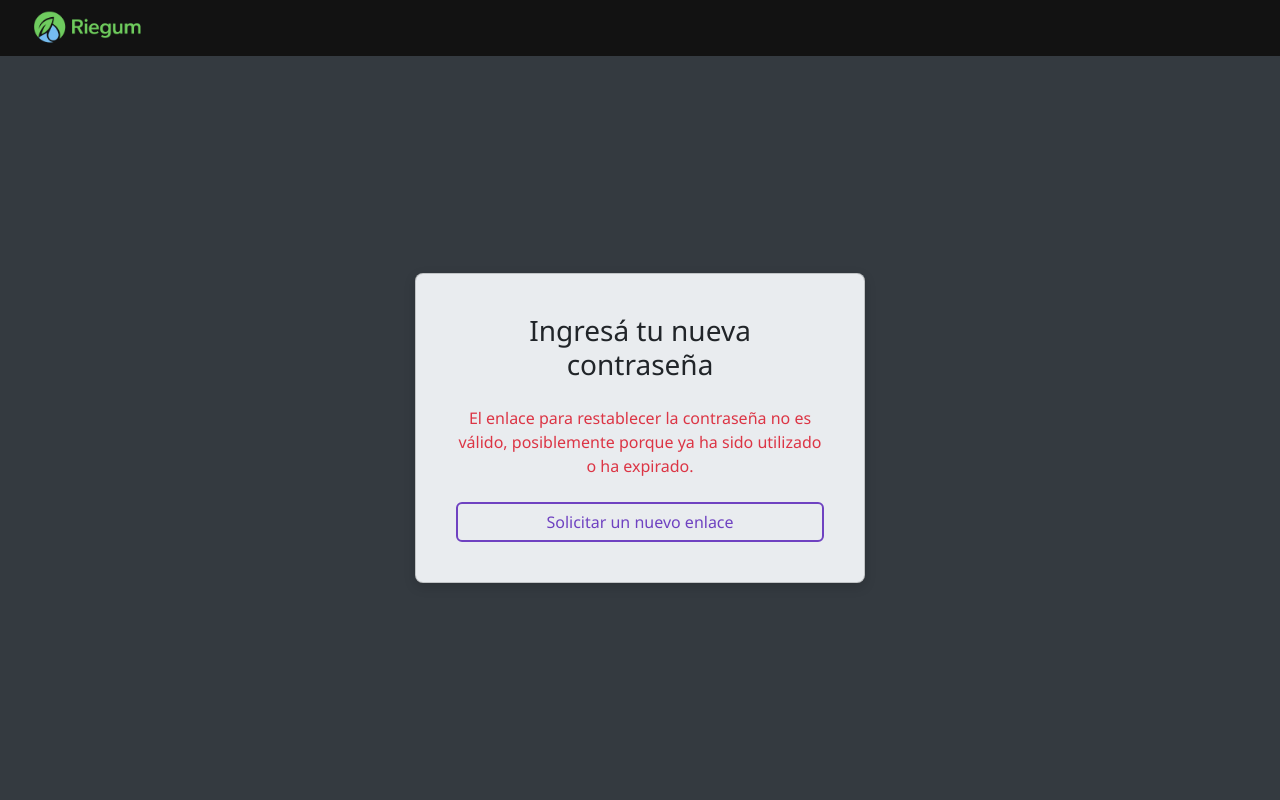
After one commit to NicolasAzaceta/Riego-Indoor, a Django app: page /accounts/reset/1/1/ in a window 1280 px wide. The commit adds this page. Run offline with Django 5.2, Linux system fonts and the light colour scheme.

Commit message:
primer flujo de recuperacion de contraseña

```diff
--- a/plantas/urls.py
+++ b/plantas/urls.py
@@ -13,5 +13,4 @@ urlpatterns = [
     path('register/', register_view, name='register'),
     path('privacy/', privacy_view, name='privacy'),
     path('terms/', terms_view, name='terms'),
-
 ]
--- a/riego_indoor/urls.py
+++ b/riego_indoor/urls.py
@@ -1,5 +1,6 @@
 from django.contrib import admin
 from django.urls import path, include
+from django.contrib.auth import views as auth_views
 from rest_framework_simplejwt.views import TokenRefreshView
 from notificaciones.views import CustomTokenObtainPairView
 from plantas.views import GoogleCalendarStatusView, GoogleCalendarDisconnectView
@@ -11,6 +12,25 @@ urlpatterns = [
     # La raíz del sitio ('') y otras rutas como /login, /register, /dashboard, etc.
     # son manejadas por la app 'plantas'.
     path('', include('plantas.urls')),
+
+    # --- Django Auth URLs (para reseteo de contraseña y otras funciones) ---
+    # Definimos explícitamente las rutas para sobreescribir las plantillas.
+    path('accounts/password_reset/',
+         auth_views.PasswordResetView.as_view(template_name='registration/password_reset_form.html', email_template_name='registration/password_reset_email.html', subject_template_name='registration/password_reset_subject.txt'),
+         name='password_reset'),
+    path('accounts/password_reset/done/',
+         auth_views.PasswordResetDoneView.as_view(template_name='registration/password_reset_done.html'),
+         name='password_reset_done'),
+    path('accounts/reset/<uidb64>/<token>/',
+         auth_views.PasswordResetConfirmView.as_view(template_name='registration/password_reset_confirm.html'),
+         name='password_reset_confirm'),
+    path('accounts/reset/done/',
+         auth_views.PasswordResetCompleteView.as_view(template_name='registration/password_reset_complete.html'),
+         name='password_reset_complete'),
+
+    # Incluimos el resto de las URLs de auth por si se usan en el futuro.
+    # Nuestras definiciones anteriores tienen prioridad.
+    path('accounts/', include('django.contrib.auth.urls')),
 
     # --- Rutas de la API ---
     # Todas las rutas de la API (api/plantas, api/auth/register, etc.) están en 'plantas.api_urls'
--- /dev/null
+++ b/templates/base_centered.html
@@ -0,0 +1,35 @@
+{% load static %}
+<!DOCTYPE html>
+<html lang="es">
+<head>
+  <meta charset="UTF-8" />
+  <meta name="viewport" content="width=device-width, initial-scale=1.0" />
+  <title>{% block title %}Riegum{% endblock %}</title>
+  <link href="https://cdn.jsdelivr.net/npm/bootstrap@5.3.2/dist/css/bootstrap.min.css" rel="stylesheet" />
+  <link href="https://cdn.jsdelivr.net/npm/bootstrap-icons@1.10.5/font/bootstrap-icons.css" rel="stylesheet">
+
+  <link rel="stylesheet" href="{% static 'css/variables.css' %}">
+  <link rel="stylesheet" href="{% static 'css/styles.css' %}">
+  <link rel="icon" type="image/png" href="{% static 'assets/img/icono.png' %}">
+
+</head>
+<body class="page-centered">
+
+  <nav class="navbar">
+    <div class="container-fluid">
+      <a class="navbar-brand" href="/">
+        <div style="position: relative; height: 30px;">
+          <img src="{% static 'assets/img/RIEGUMICONO.png' %}" alt="Logo Riegum" style="position: absolute; top: 50%; transform: translateY(-50%); width: 150px; height: auto;">
+        </div>
+      </a>
+    </div>
+  </nav>
+
+  <div class="container d-flex flex-column justify-content-center align-items-center main-container">
+    {% block content %}{% endblock %}
+  </div>
+
+  <script src="https://cdn.jsdelivr.net/npm/bootstrap@5.3.2/dist/js/bootstrap.bundle.min.js"></script>
+  {% block extra_js %}{% endblock %}
+</body>
+</html>
--- a/templates/login.html
+++ b/templates/login.html
@@ -43,6 +43,10 @@
         <input type="password" class="form-control" id="password" required />
       </div>
 
+      <div class="text-end mb-3">
+        <a href="{% url 'password_reset' %}" class="small">¿Olvidaste tu contraseña?</a>
+      </div>
+
       <div class="d-grid">
         <button type="submit" class="btn btn-violeta-outline btn-lg">
           <i class="bi bi-box-arrow-in-right me-2"></i>Entrar
--- /dev/null
+++ b/templates/registration/password_reset_confirm.html
@@ -0,0 +1,34 @@
+{% extends "base_centered.html" %}
+
+{% block title %}Nueva Contraseña{% endblock %}
+
+{% block content %}
+<div class="card card-login p-4" style="max-width: 450px; width: 100%;">
+  <div class="card-body">
+    <h1 class="card-title h3 mb-4 text-center">Ingresá tu nueva contraseña</h1>
+    {% if validlink %}
+      <form method="post">
+        {% csrf_token %}
+        <div class="mb-3">
+          <label for="id_new_password1" class="form-label">Nueva contraseña</label>
+          <input type="password" name="new_password1" autocomplete="new-password" required id="id_new_password1" class="form-control">
+        </div>
+        <div class="mb-4">
+          <label for="id_new_password2" class="form-label">Confirmar nueva contraseña</label>
+          <input type="password" name="new_password2" autocomplete="new-password" required id="id_new_password2" class="form-control">
+        </div>
+        <div class="d-grid">
+          <button type="submit" class="btn btn-violeta-outline btn-lg">Cambiar contraseña</button>
+        </div>
+      </form>
+    {% else %}
+      <p class="text-center text-danger">
+        El enlace para restablecer la contraseña no es válido, posiblemente porque ya ha sido utilizado o ha expirado.
+      </p>
+      <div class="d-grid mt-4">
+        <a href="{% url 'password_reset' %}" class="btn btn-violeta-outline">Solicitar un nuevo enlace</a>
+      </div>
+    {% endif %}
+  </div>
+</div>
+{% endblock %}
--- /dev/null
+++ b/templates/registration/password_reset_subject.txt
@@ -0,0 +1 @@
+Restablecer tu contraseña en Riegum
```
Also changed, not shown: riego_indoor/settings.py (+16 -2 lines), templates/registration/password_reset_complete.html (added, +18 -0 lines), templates/registration/password_reset_done.html (added, +18 -0 lines), templates/registration/password_reset_form.html (added, +28 -0 lines), templates/registration/password_reset_email.html (added).
